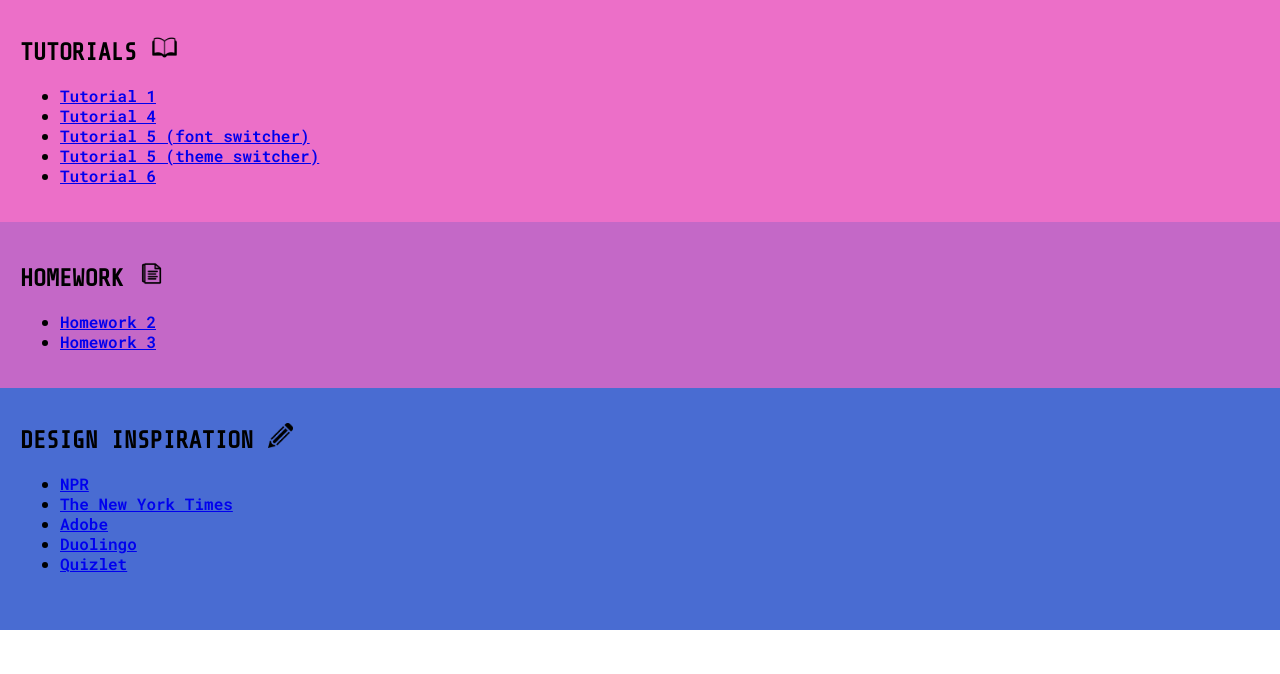
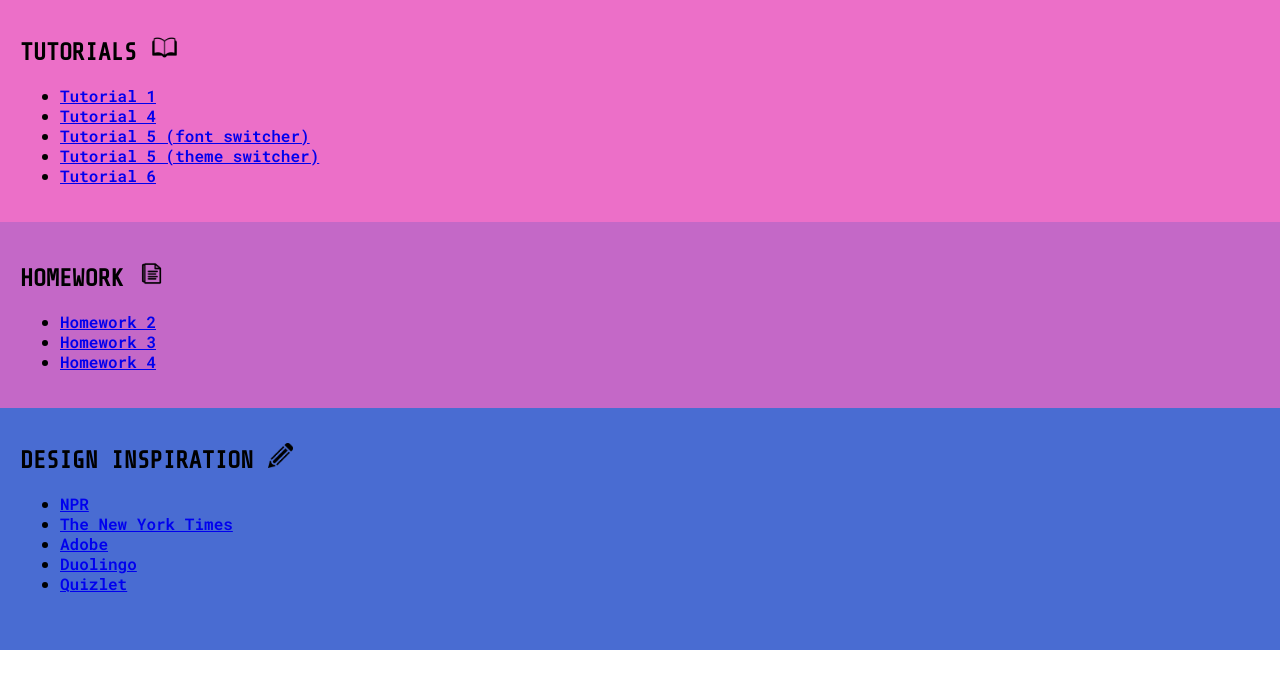
Before and after one commit to sg2025nu/CS-130, a plain HTML site: page index.html in a window 1280 px wide. Shown: the part 126-800 px from the top of the page. Drawn offline with nearby package versions, Linux system fonts and the light colour scheme.

```diff
--- a/index.html
+++ b/index.html
@@ -30,6 +30,7 @@
                 <ul>
                     <li><a href="../CS-130/hw/hw02/index.html">Homework 2</a></li>
                     <li><a href="../CS-130/hw/hw03/index.html">Homework 3</a></li>
+                    <li><a href="../CS-130/hw/hw04/index.html">Homework 4</a></li>
                 </ul>
             </section>
             <section id="inspiration">
```
